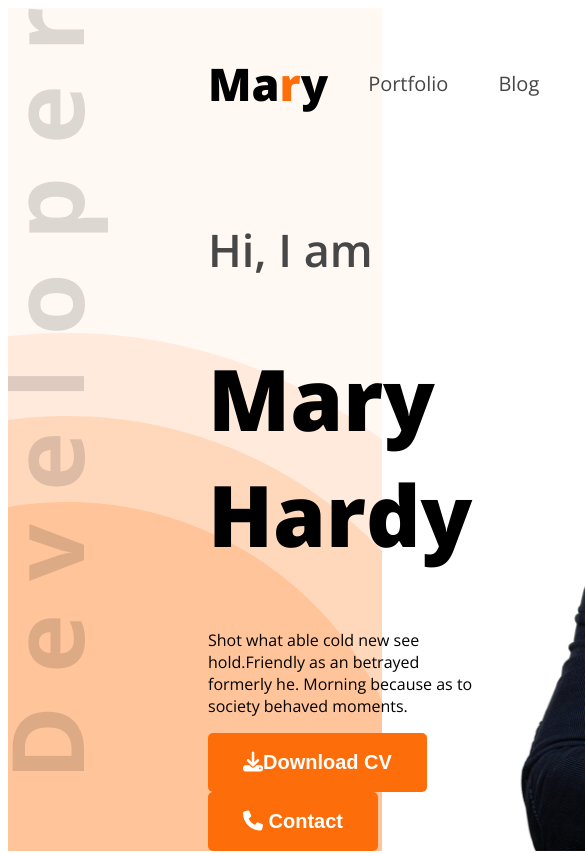
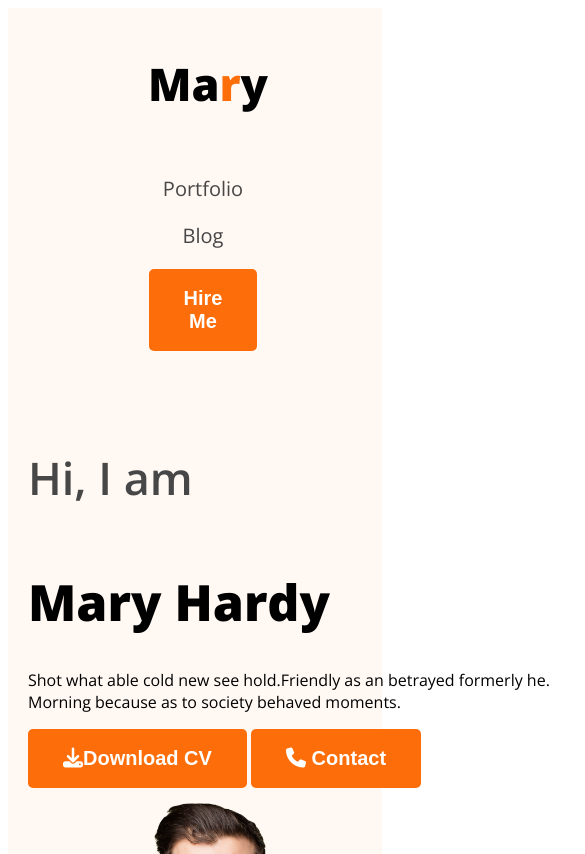
Before and after one commit to syedejaj/web-dev-portfolio, a plain HTML site: page index.html in a window 390 px wide. Shown: the top 854 px of the page, 585 px wide, since content can reach past the window. Drawn offline with nearby package versions, Linux system fonts and the light colour scheme.

Commit message:
mobile resonsive design added

```diff
--- a/styles/portfolio.css
+++ b/styles/portfolio.css
@@ -191,3 +191,57 @@ footer textarea {
     margin-bottom: 24px;
     width: 100%;
 }
+
+/* responsive design styles start from here */
+
+@media screen and (max-width: 576px) {
+
+    .skills-container,
+    .resume-container,
+    footer,
+    .banner,
+    .about,
+    nav,
+    nav>ul,
+    .about-items,
+    .banner-content {
+        flex-direction: column;
+    }
+
+    footer,
+    .about {
+        padding: 20px;
+    }
+
+    nav>ul {
+        gap: 20px;
+    }
+
+    .banner {
+        margin: 20px;
+    }
+
+    .banner-profile {
+        width: 100%;
+    }
+
+    .banner-title {
+        font-weight: 800;
+        font-size: 50px;
+    }
+
+    .footer-column {
+        width: 100%;
+    }
+
+    footer input[type="text"],
+    footer input[type="email"],
+    footer textarea {
+        width: calc(100% - 40px);
+    }
+
+    .header {
+        background-image: none;
+    }
+
+}
```
